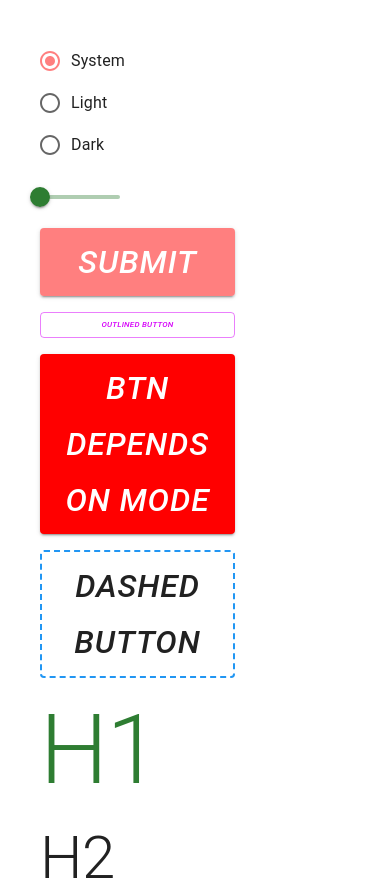
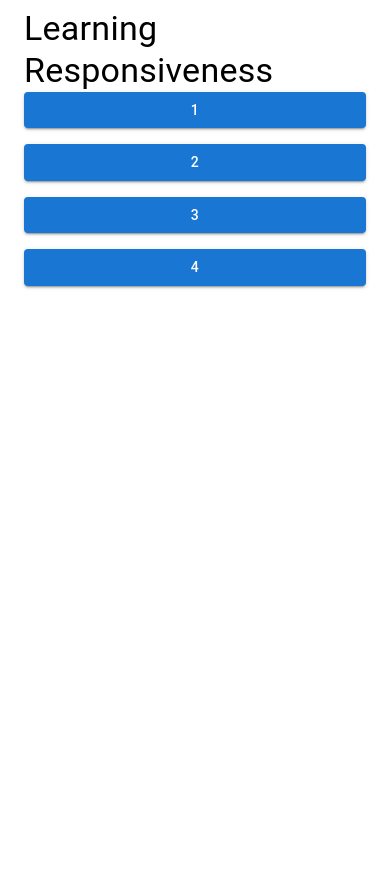
Before and after one commit to Nazil1712/MUI, a React (Vite) app: page / in a window 390 px wide. After the commit the page ends 844 px from the top, so only its background shows below. Built offline with nearby package versions, Linux system fonts and the light colour scheme.

Commit message:
responsive design: Grid and container

```diff
--- /dev/null
+++ b/src/Components/ResponsiveNess.tsx
@@ -0,0 +1,27 @@
+import { Button, Grid, Typography, Container } from "@mui/material";
+
+const ResponsiveNess = () => {
+  return (
+    <Container maxWidth="lg">
+      <Typography variant="h4">Learning Responsiveness</Typography>
+      <Grid container spacing={2}>
+        <Grid size={{xs:12, md:6, xl:4}}>
+          <Button variant="contained" fullWidth>1</Button>
+        </Grid>
+        <Grid size={{xs:12, md:6, xl:4}}>
+          <Button variant="contained" fullWidth>2</Button>
+        </Grid>
+        <Grid size={{xs:12, md:6, xl:4}}>
+          <Button variant="contained" fullWidth>3</Button>
+        </Grid>
+
+        {/* This will automatically caluclate it's size accordingly... */}
+        <Grid size="grow">
+          <Button variant="contained" fullWidth>4</Button>
+        </Grid>
+      </Grid>
+    </Container>
+  );
+};
+
+export default ResponsiveNess;
--- a/src/main.tsx
+++ b/src/main.tsx
@@ -3,10 +3,12 @@ import { createRoot } from 'react-dom/client'
 import './index.css'
 import App from './App.tsx'
 import CustomizedComponent from './Components/CustomizedComponent.tsx'
+import ResponsiveNess from './Components/ResponsiveNess'
 
 createRoot(document.getElementById('root')!).render(
   <StrictMode>
     {/* <App /> */}
-    <CustomizedComponent />
+    {/* <CustomizedComponent /> */}
+    <ResponsiveNess/>
   </StrictMode>,
 )
```
Also changed, not shown: 2 other files (tests, documents, lock files or other folders).
